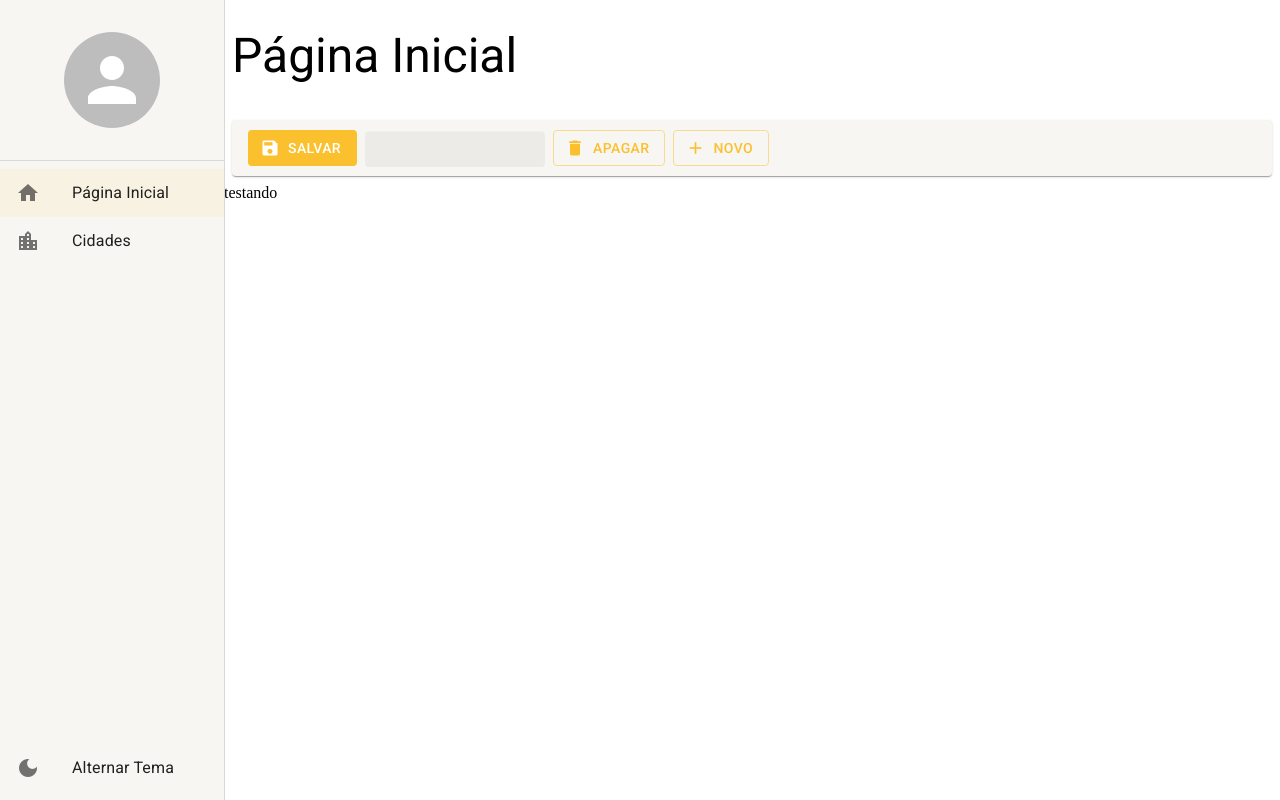
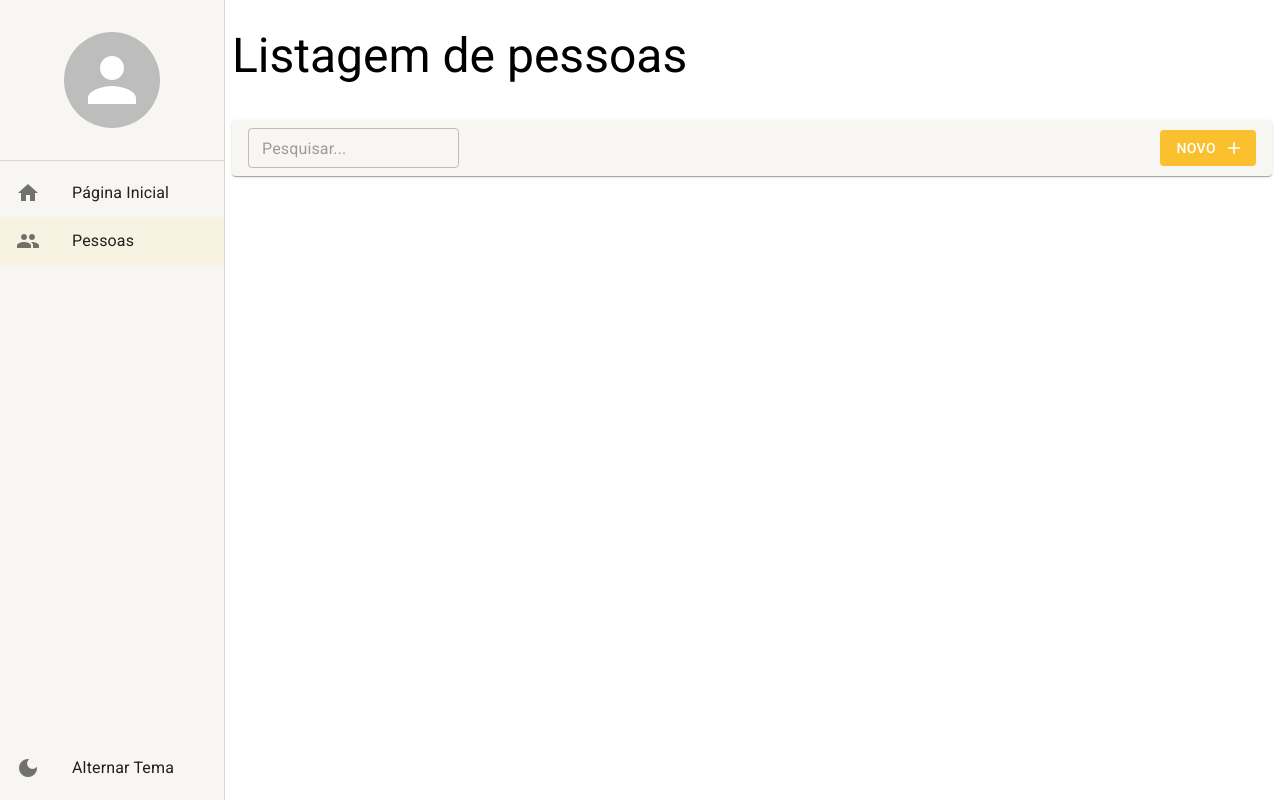
Before and after one commit to tianopo/Cadastros, a React (Create React App) app: page /pessoas in a window 1280 px wide. Before the commit this address led to /pagina-inicial. Built offline with nearby package versions, Linux system fonts and the light colour scheme; data requests are answered from the project's data file.

Commit message:
Listagem de Pessoas, campod e busca do backend

```diff
--- a/mock/database.json
+++ b/mock/database.json
@@ -1,7 +1,8 @@
 {
   "pessoas": [{
     "id": 1,
-    "nome": "João",
-    "sobrenome": "Almeida"
+    "cidadeId": 1,
+    "email": "j@j.com",
+    "nomeCompleto": "Juca Almeida"
   }]
 }
--- a/src/pages/index.ts
+++ b/src/pages/index.ts
@@ -1,2 +1,2 @@
 export * from './dashboard/Dashboard';
-export * from './cidades/ListagemDeCidades';
+export * from './pessoas/ListagemDePessoas';
--- a/src/pages/cidades/ListagemDeCidades.tsx
+++ b/src/pages/pessoas/ListagemDePessoas.tsx
@@ -1,24 +1,37 @@
+import { PessoasService } from '../../shared/services/api/pessoas/PessoasService';
 import { useSearchParams } from 'react-router-dom';
 import { FerramentasDaListagem } from '../../shared/components';
 import { LayoutBaseDePagina } from '../../shared/layouts';
-import { useMemo } from 'react';
+import { useEffect, useMemo } from 'react';
 
 
-export const ListagemDeCidade: React.FC = () => {
+export const ListagemDePessoas: React.FC = () => {
   const [searchParams, setSearchParams] = useSearchParams();
 
   const busca = useMemo(() => {
     return searchParams.get('busca') || '';
   }, [searchParams]);
 
+  useEffect(() => {
+
+    PessoasService.getAll(1, busca)
+      .then((result) => {
+        if(result instanceof Error) {
+          alert(result.message);
+        }else{
+          console.log(result);
+        }
+      });
+  }, [busca]);
+
   return (
     <LayoutBaseDePagina
-      titulo='Listagem de cidades'
+      titulo='Listagem de pessoas'
       barraDeFerramentas={
         <FerramentasDaListagem
           mostrarInputBusca
+          textoDaBusca={busca}
           textoBotaoNovo="Novo"
-          textoDaBusca={searchParams.get('busca') ?? ''}
           aoMudarTextoDeBusca={texto => setSearchParams({ busca: texto}, { replace: true })}
         />
       }>
--- a/src/routes/index.tsx
+++ b/src/routes/index.tsx
@@ -3,7 +3,7 @@ import { useDrawerContext } from '../shared/contexts';
 import { useEffect } from 'react';
 import {
   Dashboard,
-  ListagemDeCidade
+  ListagemDePessoas
 } from '../pages';
 
 export const AppRoutes = () => {
@@ -17,9 +17,9 @@ export const AppRoutes = () => {
         label: 'Página Inicial',
       },
       {
-        icon: 'location_city',
-        path: '/cidades',
-        label: 'Cidades',
+        icon: 'people',
+        path: '/pessoas',
+        label: 'Pessoas',
       },
     ]);
   }, []);
@@ -28,8 +28,8 @@ export const AppRoutes = () => {
     <Routes>
       <Route path="/pagina-inicial" element={<Dashboard />} />
 
-      <Route path="/cidades" element={<ListagemDeCidade />} />
-      {/* <Route path="/cidades/detalhe/:id" element={<Dashboard />} /> */}
+      <Route path="/pessoas" element={<ListagemDePessoas />} />
+      {/* <Route path="/pessoas/detalhe/:id" element={<Dashboard />} /> */}
 
 
       <Route path="*" element={<Navigate to="/pagina-inicial" />} />
```
